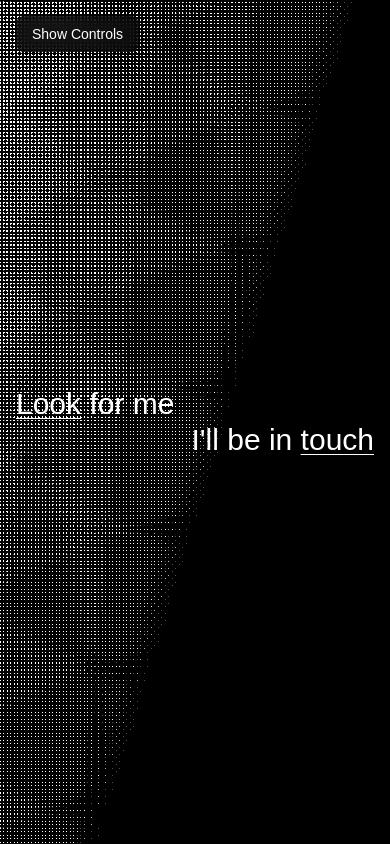
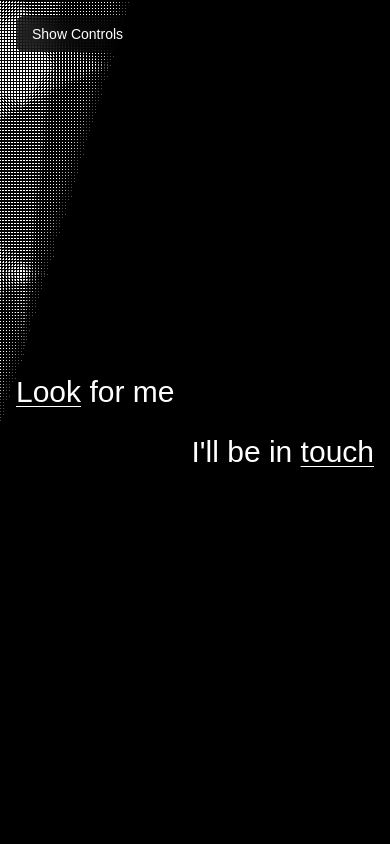
Before and after one commit to eastmountaincode/denial_archive, a Next.js app: page /you in a window 390 px wide. Built offline with nearby package versions, Linux system fonts and the light colour scheme.

Commit message:
hover effects and fix some things

```diff
--- a/src/components/YouPageContent.tsx
+++ b/src/components/YouPageContent.tsx
@@ -4,9 +4,12 @@ export default function YouPageContent() {
   return (
     <div className="min-h-screen flex flex-col justify-center text-white">
       {/* Left aligned text with left padding */}
-      <div className="pl-4 md:pl-8 mb-0">
+      <div className="pl-4 md:pl-8 mb-6 md:mb-0">
         <h1 className="text-3xl md:text-6xl font-light">
-          <Link href="https://www.youtube.com/watch?v=dKuKXATyT9g" className="underline decoration-1 underline-offset-4 hover:decoration-4 transition-all">
+          <Link href="https://www.youtube.com/watch?v=dKuKXATyT9g"
+          className="underline decoration-1 underline-offset-4 hover:decoration-4
+                       hover:scale-y-800
+                       inline-block">
             Look
           </Link> for me
         </h1>
@@ -15,7 +18,13 @@ export default function YouPageContent() {
       {/* Right aligned text with right padding */}
       <div className="pr-4 md:pr-8 text-right">
         <h2 className="text-3xl md:text-6xl font-light">
-          I&apos;ll be in <Link href="https://www.lailasmith.com/" className="underline decoration-1 underline-offset-4 hover:decoration-4 transition-all">
+          I&apos;ll be in <Link
+            href="https://www.lailasmith.com/"
+            className="underline decoration-1 underline-offset-4
+                       hover:decoration-4 hover:-skew-x-75
+                       hover:scale-x-80 hover:scale-y-120
+                       inline-block"
+          >
             touch
           </Link>
         </h2>
--- a/src/hooks/useHalftone.ts
+++ b/src/hooks/useHalftone.ts
@@ -27,7 +27,7 @@ export function useHalftone() {
   const [dotColor, setDotColor] = useState('#000000');
   const [backgroundColor, setBackgroundColor] = useState('#ffffff');
   const [gradientColor, setGradientColor] = useState('#000000');
-  const [scale, setScale] = useState(0.8); // Default to 80% to match your perfect setting
+  const [scale, setScale] = useState(0.68);
 
   // Auto-rotation effect
   useEffect(() => {
```
